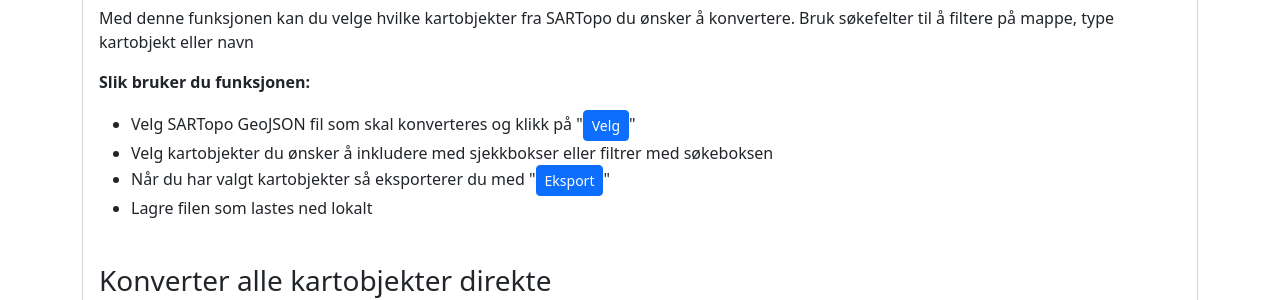
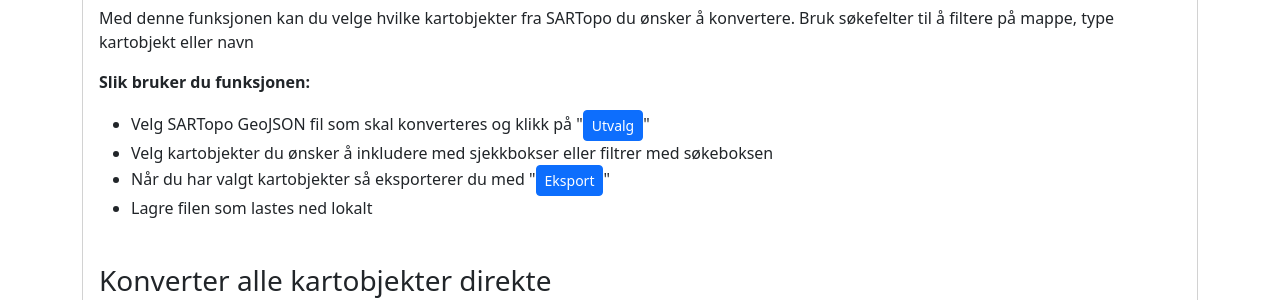
Before and after one commit to kengu/fakspy, a Flask app: page /help in a window 1280 px wide. Shown: the part 249-549 px from the top of the page. Run offline with Flask 3, Linux system fonts and the light colour scheme.

Commit message:
Improved docs

```diff
--- a/templates/help.html
+++ b/templates/help.html
@@ -14,7 +14,7 @@
             <p>Med denne funksjonen kan du velge hvilke kartobjekter fra SARTopo du ønsker å konvertere. Bruk søkefelter til å filtere på mappe, type kartobjekt eller navn </p>
             <p><strong>Slik bruker du funksjonen:</strong></p>
             <ul>
-                <li>Velg SARTopo GeoJSON fil som skal konverteres og klikk på "<button class="btn btn-primary btn-sm">Velg</button>"</li>
+                <li>Velg SARTopo GeoJSON fil som skal konverteres og klikk på "<button class="btn btn-primary btn-sm">Utvalg</button>"</li>
                 <li>Velg kartobjekter du ønsker å inkludere med sjekkbokser eller filtrer med søkeboksen</li>
                 <li>Når du har valgt kartobjekter så eksporterer du med "<button class="btn btn-primary btn-sm">Eksport</button>"</li>
                 <li>Lagre filen som lastes ned lokalt</li>
```
